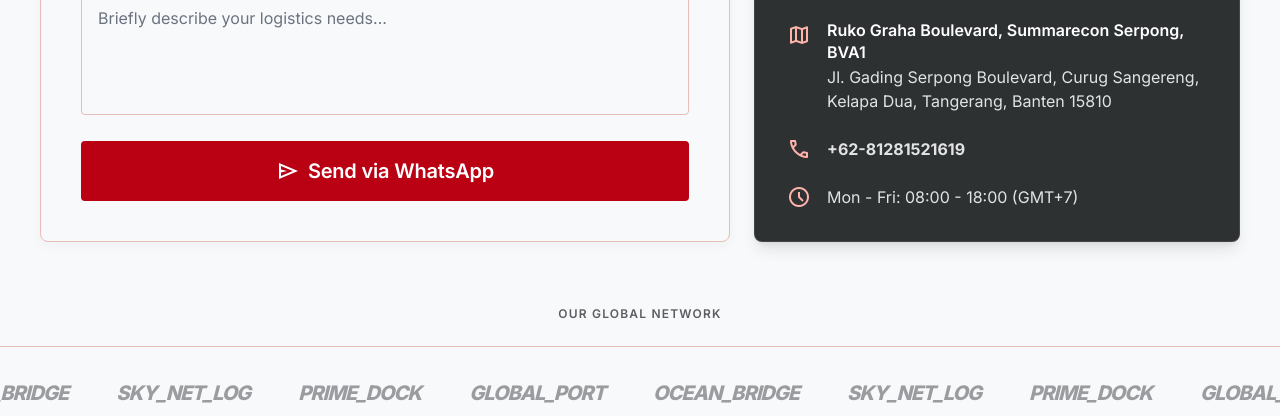
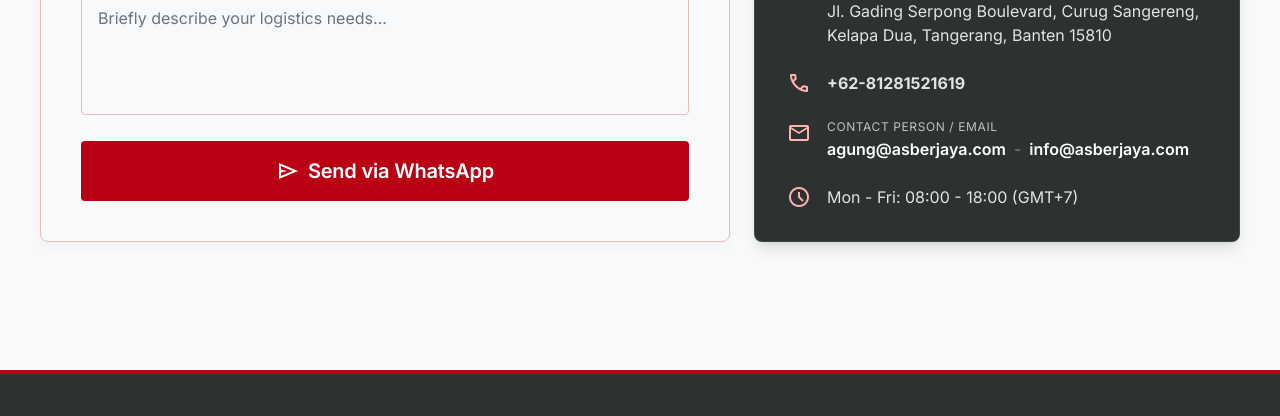
Before and after one commit to busetdeh/asberjaya, a plain HTML site: page contact.html in a window 1280 px wide. Shown: the part 898-1314 px from the top of the page. Drawn offline with nearby package versions, Linux system fonts and the light colour scheme.

Commit message:
Update Contact page: remove Global Network section, add agung@asberjaya.com and info@asberjaya.com

```diff
--- a/contact.html
+++ b/contact.html
@@ -277,6 +277,17 @@
 <span class="material-symbols-outlined text-outline-variant text-primary-fixed-dim">call</span>
 <p class="font-body-md text-surface-variant"><a href="tel:+6281281521619" class="hover:text-primary-fixed-dim transition-colors font-bold">+62-81281521619</a></p>
 </div>
+<div class="flex items-start gap-4">
+<span class="material-symbols-outlined text-outline-variant text-primary-fixed-dim mt-0.5">mail</span>
+<div>
+<p class="font-body-sm text-white/70 uppercase text-xs tracking-wider mb-0.5">Contact Person / Email</p>
+<p class="font-body-md text-surface-variant flex flex-wrap items-center gap-x-2">
+<a href="mailto:agung@asberjaya.com" class="hover:text-primary-fixed-dim transition-colors font-semibold text-white">agung@asberjaya.com</a>
+<span class="text-white/40">-</span>
+<a href="mailto:info@asberjaya.com" class="hover:text-primary-fixed-dim transition-colors font-semibold text-white">info@asberjaya.com</a>
+</p>
+</div>
+</div>
 <div class="flex items-center gap-4">
 <span class="material-symbols-outlined text-outline-variant text-primary-fixed-dim">schedule</span>
 <p class="font-body-md text-surface-variant">Mon - Fri: 08:00 - 18:00 (GMT+7)</p>
@@ -285,29 +296,6 @@
 </div>
 </div>
 
-</div>
-</section>
-
-<!-- Partners Logo Strip -->
-<section class="mb-padding-section overflow-hidden">
-<p class="text-center font-label-md text-label-md text-secondary uppercase tracking-widest mb-6">Our Global Network</p>
-<div class="relative w-full overflow-hidden bg-surface py-8 border-y border-outline-variant">
-<div class="animate-marquee gap-12 px-12">
-<!-- Iterating logos for marquee effect -->
-<div class="flex items-center gap-12">
-<span class="text-headline-sm font-headline-sm font-black italic tracking-tighter text-secondary opacity-60">OCEAN_BRIDGE</span>
-<span class="text-headline-sm font-headline-sm font-black italic tracking-tighter text-secondary opacity-60">SKY_NET_LOG</span>
-<span class="text-headline-sm font-headline-sm font-black italic tracking-tighter text-secondary opacity-60">PRIME_DOCK</span>
-<span class="text-headline-sm font-headline-sm font-black italic tracking-tighter text-secondary opacity-60">GLOBAL_PORT</span>
-</div>
-<!-- Duplicate for seamless loop -->
-<div class="flex items-center gap-12">
-<span class="text-headline-sm font-headline-sm font-black italic tracking-tighter text-secondary opacity-60">OCEAN_BRIDGE</span>
-<span class="text-headline-sm font-headline-sm font-black italic tracking-tighter text-secondary opacity-60">SKY_NET_LOG</span>
-<span class="text-headline-sm font-headline-sm font-black italic tracking-tighter text-secondary opacity-60">PRIME_DOCK</span>
-<span class="text-headline-sm font-headline-sm font-black italic tracking-tighter text-secondary opacity-60">GLOBAL_PORT</span>
-</div>
-</div>
 </div>
 </section>
 </main>
--- a/content/settings.json
+++ b/content/settings.json
@@ -3,7 +3,7 @@
   "address": "Ruko Graha Boulevard, Summarecon Serpong, BVA1, Jl. Gading Serpong Boulevard, Curug Sangereng, Kecamatan Kelapa Dua, Kabupaten Tangerang, Banten 15810",
   "whatsapp": "6281281521619",
   "phone": "+62 812-8152-1619",
-  "email": "info@asberjaya.com",
+  "email": "agung@asberjaya.com - info@asberjaya.com",
   "instagram": "https://www.instagram.com/asberjaya1?igsh=dXFyczIzZTRrYjB6",
   "tiktok": "https://www.tiktok.com/@asberjaya1?_r=1&_t=ZS-98XKip0dtS9",
   "youtube": "https://youtube.com/@asberjaya1?si=kYkbD7eWy1jaQaCW"
```
Also changed, not shown: 1 other file.
